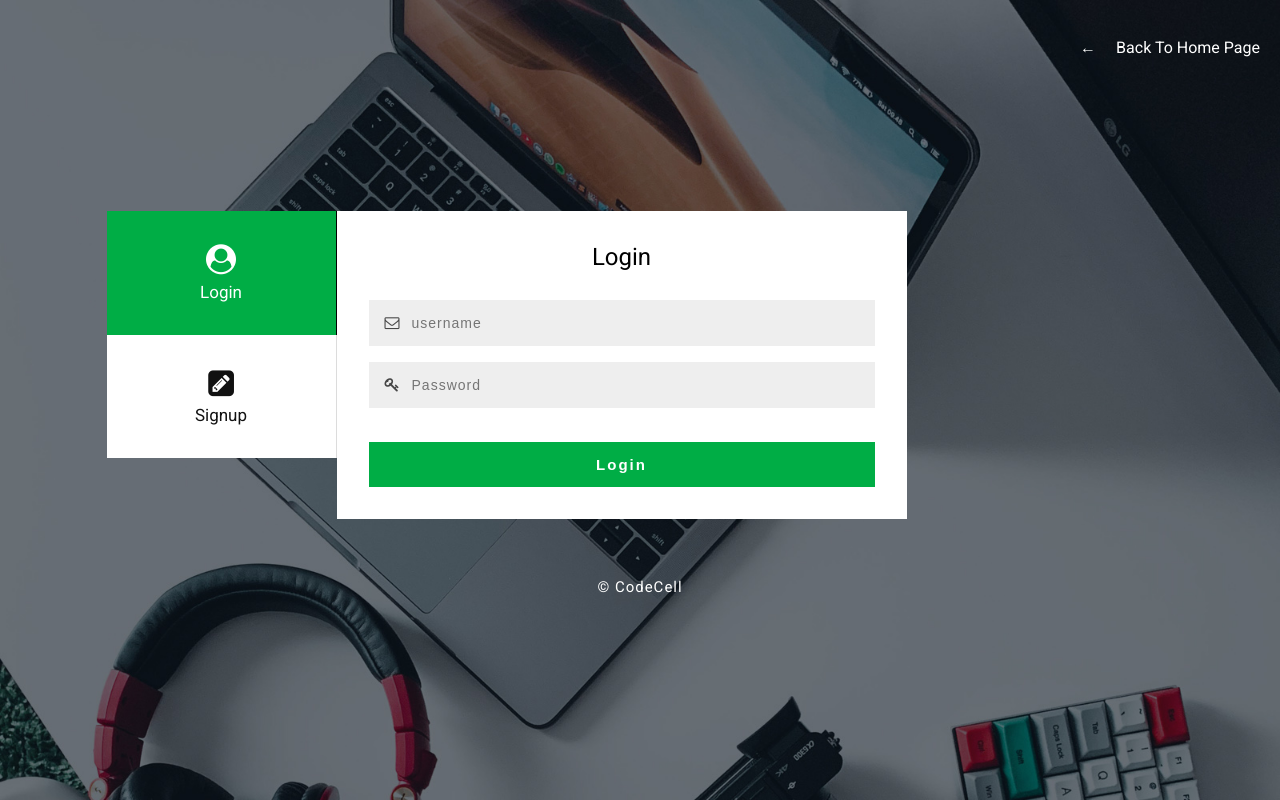
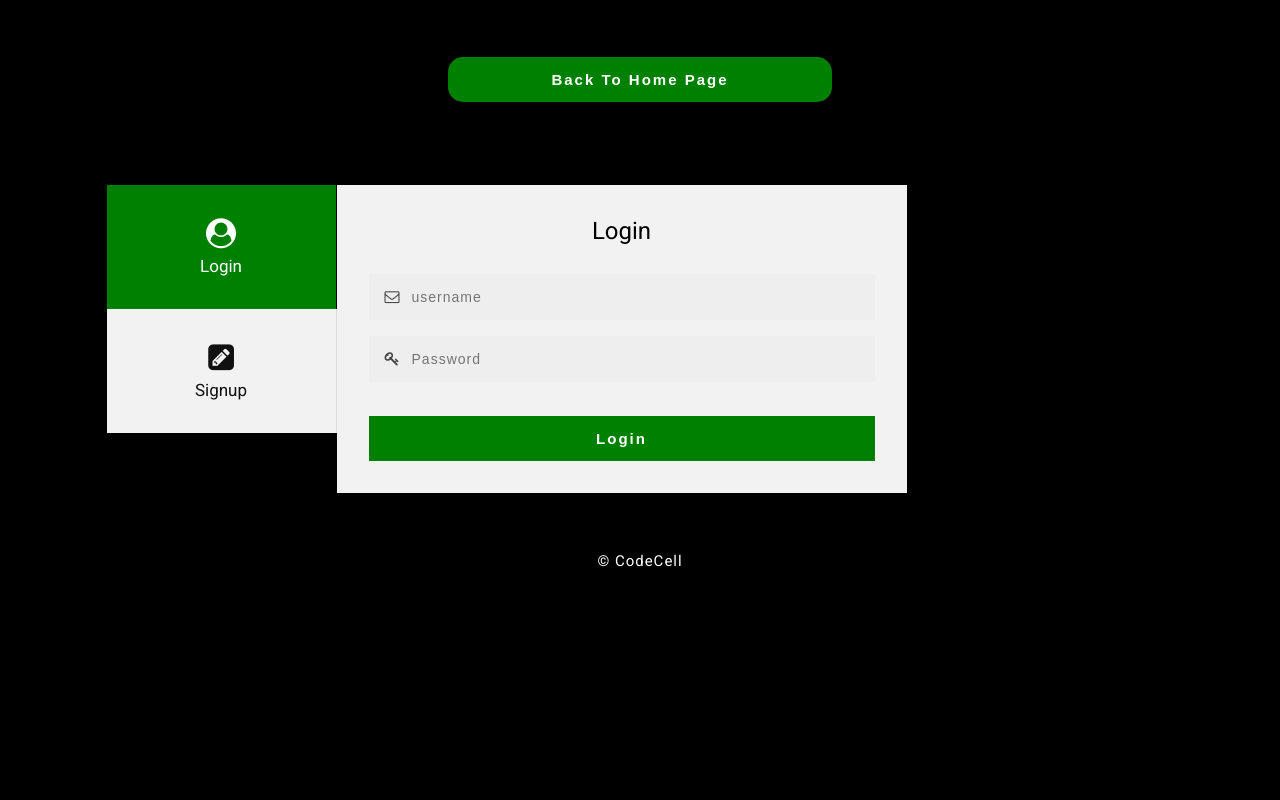
Before and after one commit to adityachavan198/Codecell, a Django app: page /accounts/login/ in a window 1280 px wide. Run offline with Django 3.2, Linux system fonts and the light colour scheme.

Commit message:
login page redesign

```diff
--- a/Accounts/static/Accounts/Signing/css/style.css
+++ b/Accounts/static/Accounts/Signing/css/style.css
@@ -214,13 +214,14 @@ body {
 }
 
 .main-bg {
-    background: url(../images/b4.jpg) no-repeat center;
+    /*background: url(../images/b4.jpg) no-repeat center;
     background-size: cover;
     -webkit-background-size: cover;
     -moz-background-size: cover;
     -o-background-size: cover;
     -ms-background-size: cover;
-    min-height: 100vh;
+    */min-height: 100vh;
+    background-color: black;
 }
 
 /* title */
@@ -241,7 +242,7 @@ h1 {
     margin: 5vw auto;
     max-width: 1067px;
 }
-
+/*
 .image-style {
     background: url(../images/m.jpg) no-repeat center;
     background-size: cover;
@@ -250,11 +251,11 @@ h1 {
     -o-background-size: cover;
     -ms-background-size: cover;
     min-height: 371px;
-}
+}*/
 
 /* vertical tabs */
 .vertical-tab {
-    color: #333;
+    color: #fff;
     display: block;
     margin: auto;
     position: relative;
@@ -262,10 +263,10 @@ h1 {
     /* width: 70%; */
 }
 
-.image-style {
+/*.image-style {
     float: left;
     width: 25%;
-}
+}*/
 
 .vertical-tab input[name="sections"] {
     left: -9999px;
@@ -278,7 +279,7 @@ h1 {
 }
 
 .vertical-tab .section-w3ls label {
-    background: #fff;
+    background: #f2f2f2/*#fff*/;
     border-right: 1px solid #dcdcdc;
     cursor: pointer;
     display: block;
@@ -312,7 +313,7 @@ h1 {
 } */
 
 .vertical-tab input[name="sections"]:checked+label {
-    background: #00ad45;
+    background: green/*#00ad45*/;
     border-right: 1px solid #000;
     color: #fff;
 }
@@ -331,7 +332,7 @@ label.icon-left-w3pvt span {
 
 /* form style */
 .sub-main-w3 form {
-    background: #ffff;
+    background: #f2f2f2/*#fff*/;
     padding: 2em;
 }
 
@@ -393,7 +394,7 @@ p.para-style-2 a {
 
 .submit {
     margin: 2.3em auto 0;
-    background: #00ad45;
+    background: green/*#00ad45*/;
     border: none;
     cursor: pointer;
     font-weight: 600;
@@ -415,7 +416,41 @@ p.para-style-2 a {
     width: 100%;
 }
 
+.submit1 {
+    /*margin: 2em auto 0;*/
+    background: green/*#00ad45*/;
+    border: none;
+    cursor: pointer;
+    font-weight: 600;
+    -webkit-transition: 0.5s all;
+    -o-transition: 0.5s all;
+    -moz-transition: 0.5s all;
+    -ms-transition: 0.5s all;
+    transition: 0.5s all;
+    display: block;
+    color: #fff;
+    padding: 14px 30px;
+    -webkit-border-radius: 0;
+    -o-border-radius: 0;
+    -ms-border-radius: 0;
+    -moz-border-radius: 0;
+    border-radius: 0;
+    font-size: 15px;
+    letter-spacing: 2px;
+    width: 30%;
+}
+
+
 .submit:hover {
+    opacity: .8;
+    -webkit-transition: 0.5s all;
+    -o-transition: 0.5s all;
+    -moz-transition: 0.5s all;
+    -ms-transition: 0.5s all;
+    transition: 0.5s all;
+}
+
+.submit1:hover {
     opacity: .8;
     -webkit-transition: 0.5s all;
     -o-transition: 0.5s all;
@@ -603,6 +638,11 @@ a.bottom-text-w3ls {
         font-size: 14px;
     }
 
+
+    .submit1 {
+        font-size: 14px;
+    }
+
     .input input {
         font-size: 13px;
     }
--- a/Accounts/templates/Accounts/Login_Register.html
+++ b/Accounts/templates/Accounts/Login_Register.html
@@ -41,10 +41,10 @@
 	<div class="main-bg">
 		<!-- title -->
 		<br><br>
-		<h5 style="float:right;"><a href="{% url 'home' %}" style="color:white; padding:20px;">Back To Home Page</a></h5>
-       <h5 style="float:right; color:white;">&larr;</h5>
+		<!-- <h5 style="float:right;"> --><a href="{% url 'home' %}" style="color:white; padding:20px;"><button class="btn submit1" style="margin-right: 3vh;display: block;margin-left: auto;margin-right: auto;border-radius: 15px">Back To Home Page</button></a><!-- </h5> -->
+
        <br>
-		<h1>&nbsp;</h1>
+		<!-- <h1>&nbsp;</h1> -->
 		<!-- //title -->
 		<div class="sub-main-w3">
 
--- a/Accounts/templates/Accounts/home.html
+++ b/Accounts/templates/Accounts/home.html
@@ -21,7 +21,7 @@
     <p class="lowerBottom">There are many variations of passages of Lorem Ipsum available, but the majority have suffered alteration in some form, by injected humour, or randomised words which don't look even slightly believable.</p>
   </div>
 
-<div class="container-fluid" id="events" style="background-color: black;padding: 3vh;height: 100vh">
+<div class="container-fluid" id="events" style="background-color: black;padding: 3vh;height: auto;">
   <h2 class="upperTop" style="color: white;text-align: center; padding-bottom: 40px;">Our Events</h2>
   <div class="container-fluid row " >
 
```
